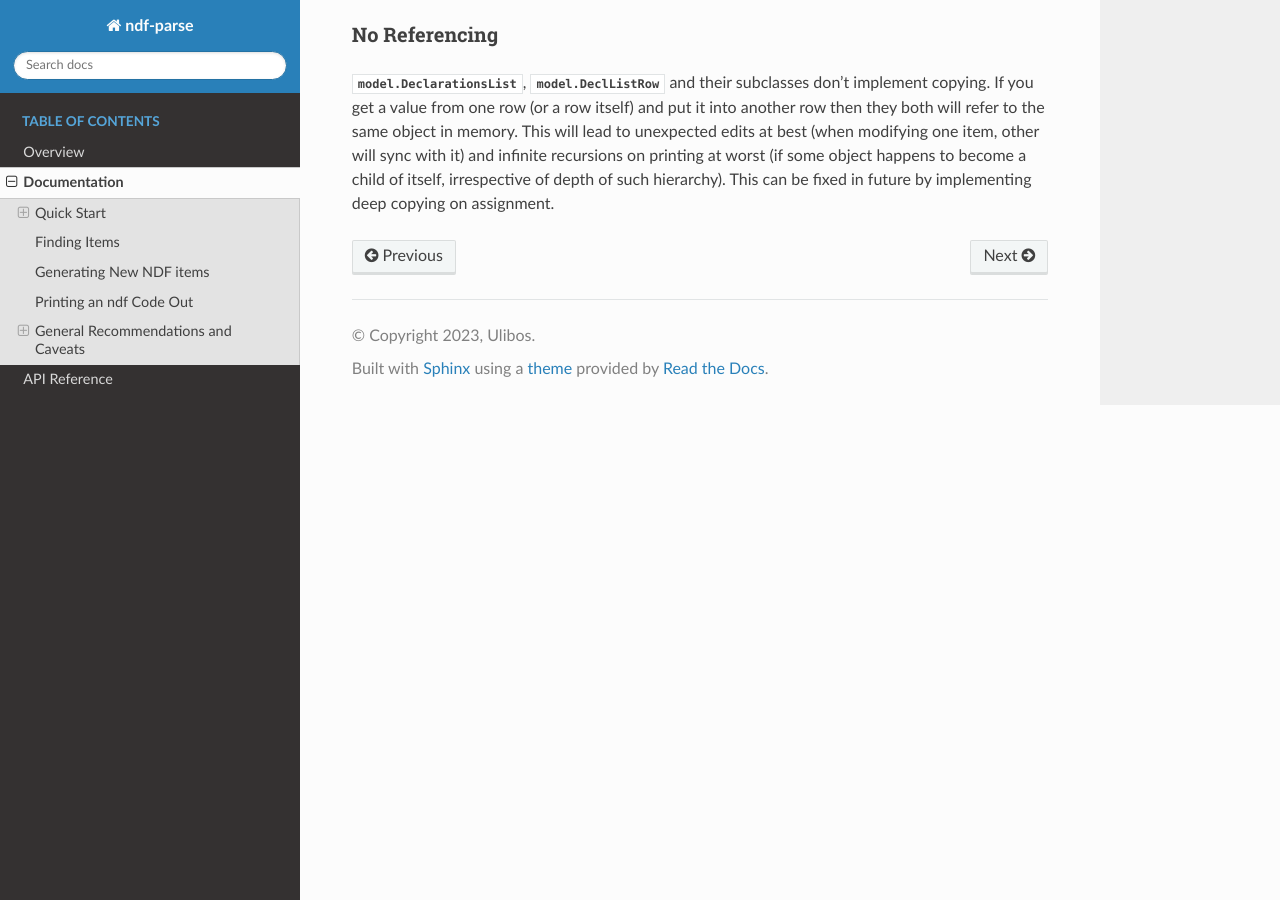
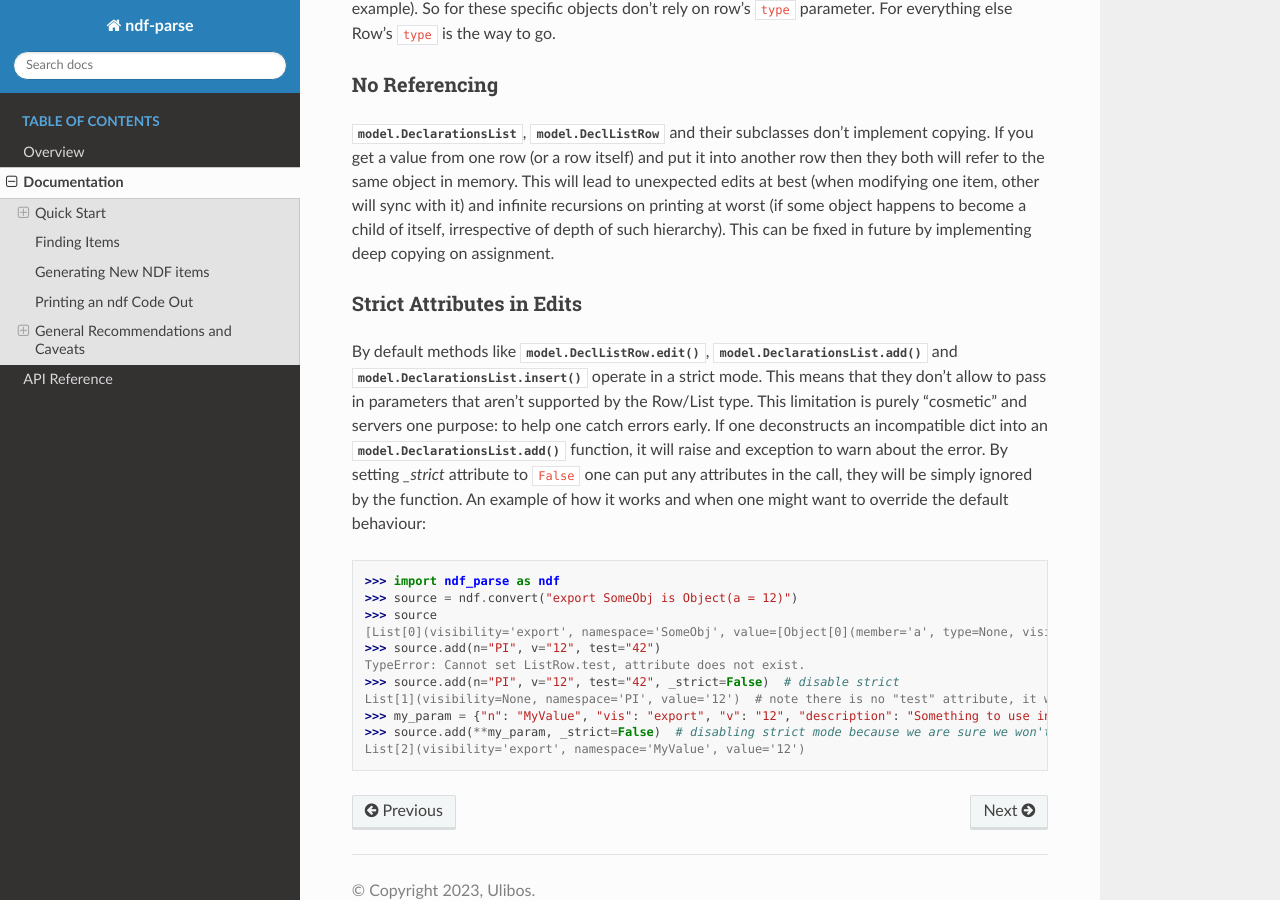
Before and after one commit to Ulibos/ndf-parse, a Sphinx documentation site: the page built from sphinx/pages/docs.rst, in a window 1280 px wide and 900 px high, scrolled down 8166 px. Built offline with Sphinx 7.4.7 and the Read the Docs theme 2.0.0, drawn with Linux system fonts in a browser that asks for light colours; some of the changed text lies outside the part shown.

Commit message:
refactor: cleanup and extend docs.
Cleaned up minor things (typing, whitespaces), extended docs with
a new section on strict add/insert, added image to a README and
a doc's overview page.

```diff
--- a/README.rst
+++ b/README.rst
@@ -1,5 +1,11 @@
 ndf-parse
 =========
+
+.. |why_bother_img| image:: sphinx/pages/images/why_bother.png
+
+.. include-from-here
+
+|why_bother_img|
 
 This package allows to parse Eugen Systems ndf files, modify them and write back
 modified versions as a valid ndf code. It was created to allow easier editing of
--- a/sphinx/pages/docs.rst
+++ b/sphinx/pages/docs.rst
@@ -9,6 +9,7 @@ Documentation
 Quick Start
 ===========
 
+.. currentmodule:: ndf_parse
 
 Prepare The files
 -----------------
@@ -349,3 +345,33 @@ This will lead to unexpected edits at best (when modifying one item, other will
 sync with it) and infinite recursions on printing at worst (if some object
 happens to become a child of itself, irrespective of depth of such hierarchy).
 This can be fixed in future by implementing deep copying on assignment.
+
+.. _strict-attributes:
+
+Strict Attributes in Edits
+--------------------------
+
+By default methods like :func:`model.DeclListRow.edit`,
+:func:`model.DeclarationsList.add` and :func:`model.DeclarationsList.insert`
+operate in a strict mode. This means that they don't allow to pass in parameters
+that aren't supported by the Row/List type. This limitation is purely "cosmetic"
+and servers one purpose: to help one catch errors early. If one deconstructs
+an incompatible dict into an :func:`model.DeclarationsList.add` function, it
+will raise and exception to warn about the error. By setting `_strict` attribute
+to ``False`` one can put any attributes in the call, they will be simply ignored
+by the function. An example of how it works and when one might want to override
+the default behaviour:
+
+.. code-block:: python
+
+    >>> import ndf_parse as ndf
+    >>> source = ndf.convert("export SomeObj is Object(a = 12)")
+    >>> source
+    [List[0](visibility='export', namespace='SomeObj', value=[Object[0](member='a', type=None, visibility=None, namespace=None, value='12')])]
+    >>> source.add(n="PI", v="12", test="42")
+    TypeError: Cannot set ListRow.test, attribute does not exist.
+    >>> source.add(n="PI", v="12", test="42", _strict=False)  # disable strict
+    List[1](visibility=None, namespace='PI', value='12')  # note there is no "test" attribute, it was dropped
+    >>> my_param = {"n": "MyValue", "vis": "export", "v": "12", "description": "Something to use in script's debug output."}
+    >>> source.add(**my_param, _strict=False)  # disabling strict mode because we are sure we won't break the list with our description
+    List[2](visibility='export', namespace='MyValue', value='12')
--- a/sphinx/pages/overview.rst
+++ b/sphinx/pages/overview.rst
@@ -1,5 +1,7 @@
 Overview
 ========
 
+.. |why_bother_img| image:: images/why_bother.png
+
 .. include:: ../../README.rst
-   :start-line: 2
+   :start-after: include-from-here
```
Also changed, not shown: other parts of sphinx/pages/docs.rst (+53 -58 lines), sphinx/pages/images/why_bother.png (added), 1 other file.
